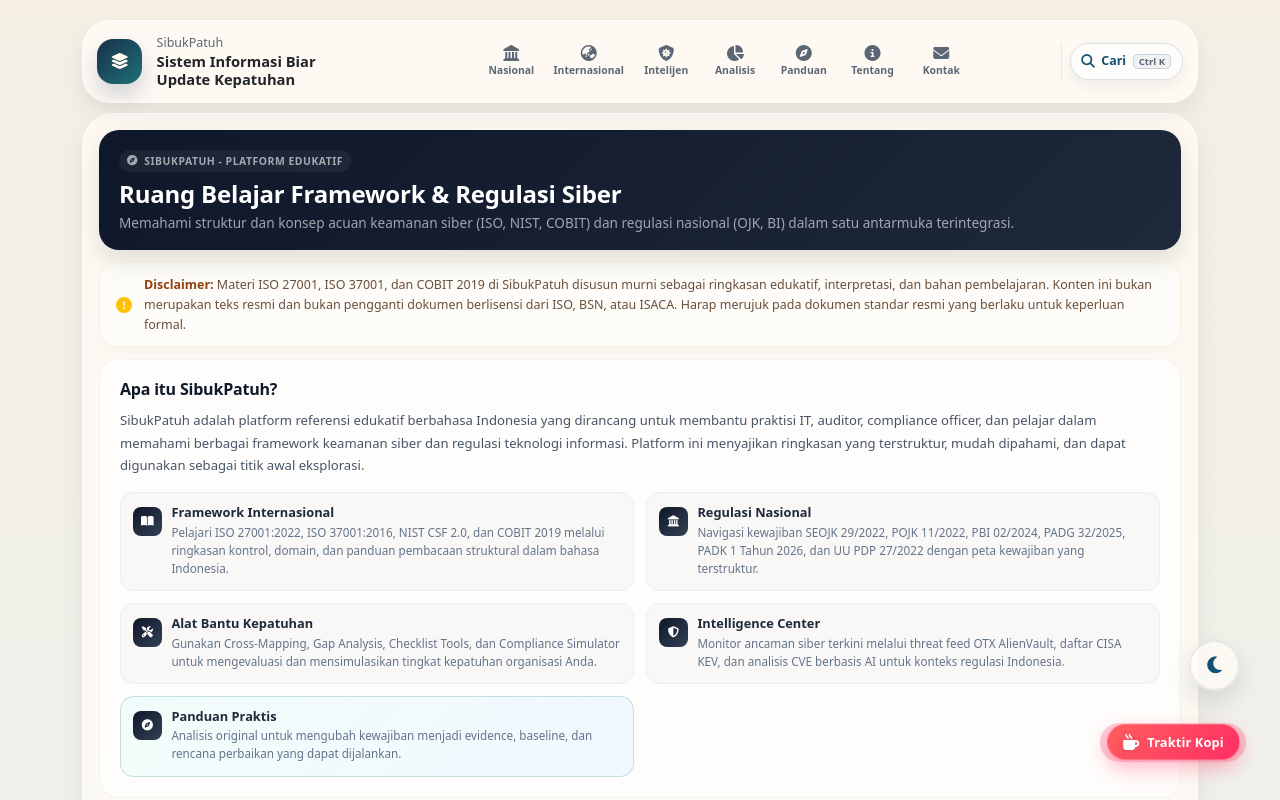
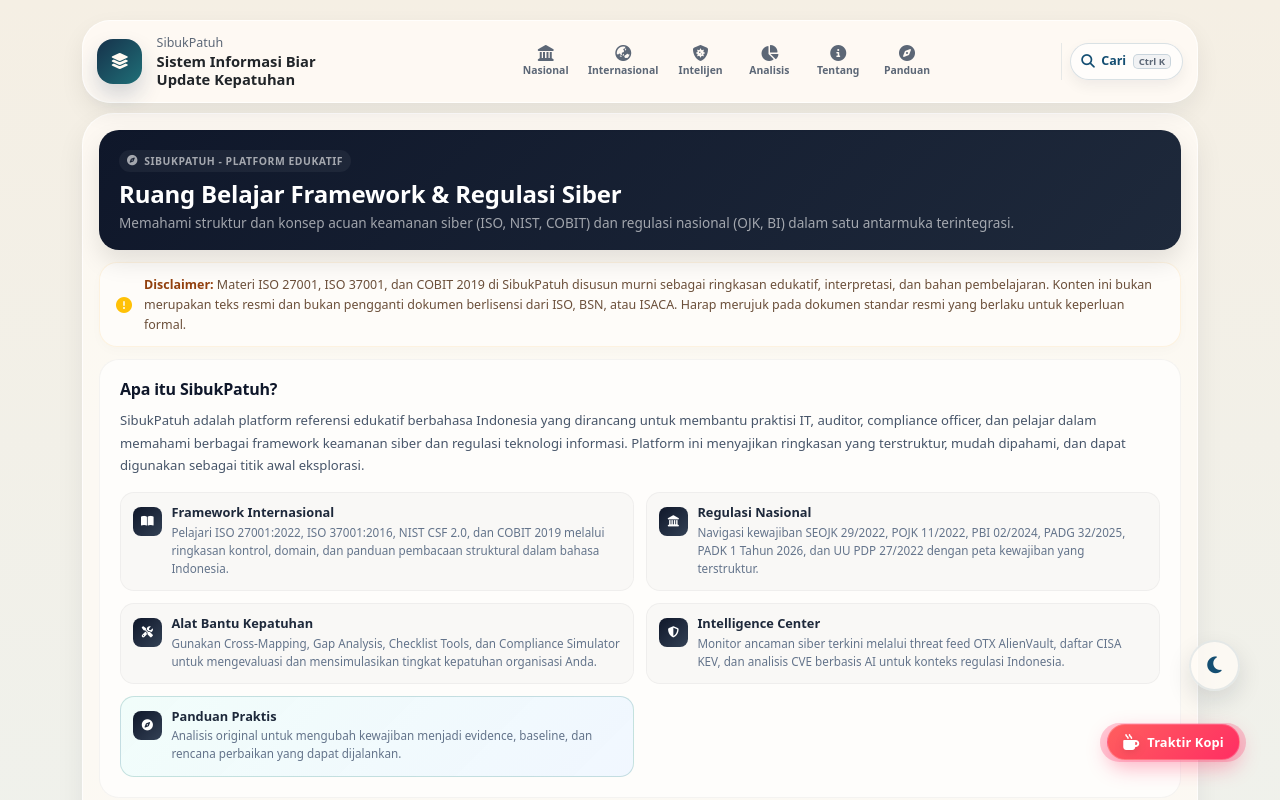
Before and after one commit to lintanggraha/sibukpatuh, a Vue app: page / in a window 1280 px wide. Shown: the top 800 px of the page. Built offline with nearby package versions, Linux system fonts and the light colour scheme.

Commit message:
feat: group contact under about navigation (#54)
* fix: stop ISO explorer filter from sticking on scroll

* fix: stop ISO 37001 explorer filter from sticking

* feat: group contact under about navigation

---------

Co-authored-by: lintanggraha <8.8701661e+07+lintanggraha@users.noreply.github.com>

```diff
--- a/src/components/App.vue
+++ b/src/components/App.vue
@@ -26,7 +26,7 @@
                     :class="{ 'is-active': group.active }"
                     type="button"
                     @click.stop="toggleGroup(group)"
-                    aria-expanded="false"
+                    :aria-expanded="group.show ? 'true' : 'false'"
                   >
                     <i :class="`fas ${group.icon}`" class="nav-icon"></i>
                     <span>{{ $t(group.labelKey) }}</span>
@@ -55,15 +55,6 @@
                   <span>Panduan</span>
                 </router-link>
 
-                <router-link to="/about" class="framework-nav-toggle" style="text-decoration: none;" :class="{ 'is-active': isActiveRoute('about') }" @click="closeAllGroups">
-                  <i class="fas fa-info-circle nav-icon"></i>
-                  <span>{{ $t('nav.tentang') }}</span>
-                </router-link>
-
-                <router-link to="/contact" class="framework-nav-toggle" style="text-decoration: none;" :class="{ 'is-active': isActiveRoute('contact') }" @click="closeAllGroups">
-                  <i class="fas fa-envelope nav-icon"></i>
-                  <span>{{ $t('nav.kontak') }}</span>
-                </router-link>
             </nav>
 
             <div class="framework-tools">
@@ -267,6 +258,16 @@ export default {
             },
           ],
         },
+        {
+          labelKey: "nav.tentang",
+          icon: "fa-info-circle",
+          active: false,
+          show: false,
+          items: [
+            { routeName: "about", labelKey: "nav.tentang", label: "Tentang", icon: "fa-circle-info" },
+            { routeName: "contact", labelKey: "nav.kontak", label: "Kontak", icon: "fa-envelope" },
+          ],
+        },
       ],
     };
   },
@@ -404,6 +405,9 @@ export default {
         route.name === "framework_analysis" ||
         route.name === "checklist_tools" ||
         route.name === "simulator";
+      this.frameworkNavGroups[4].active =
+        route.name === "about" ||
+        route.name === "contact";
 
       // Sync with Pinia store
       const store = useFrameworkStore();
```
